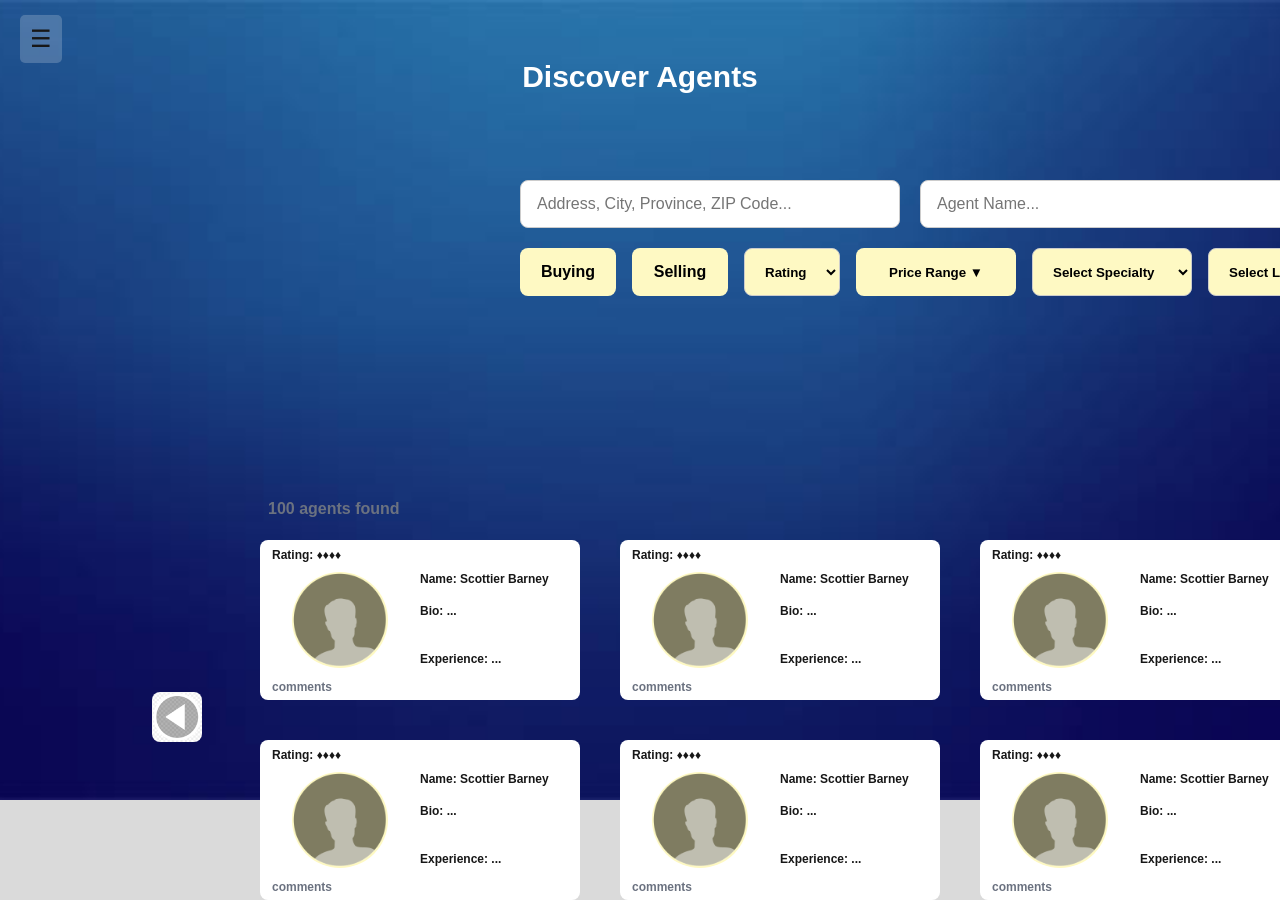
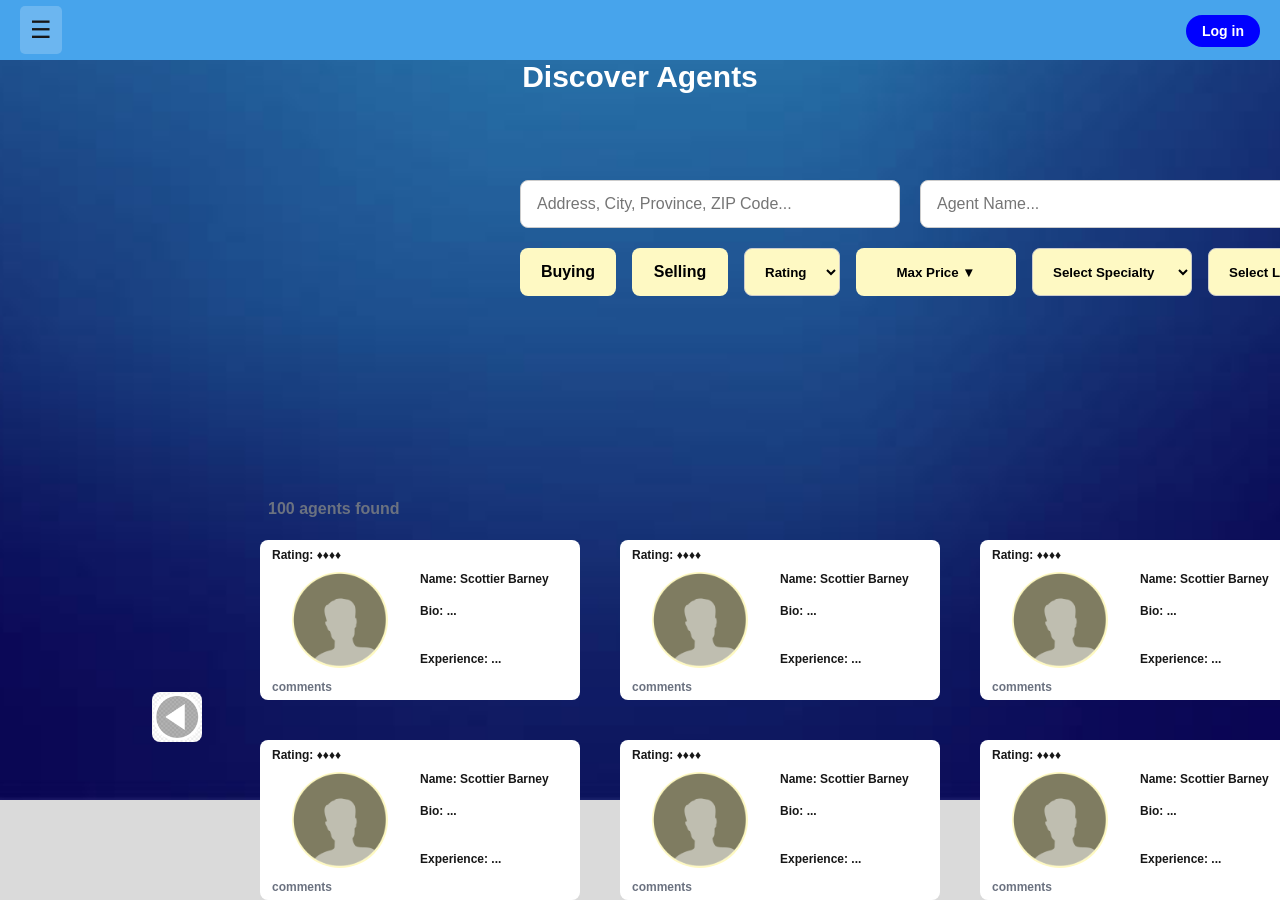
Before and after one commit to nsnow099/real-estate-app, a Next.js app in the folder real-estate-app/: page /realtor in a window 1280 px wide. Shown: the top 900 px of the page. Built offline with nearby package versions, Linux system fonts and the light colour scheme.

Commit message:
fixed some of kev stuff, other small changes

```diff
--- a/real-estate-app/components/popups.tsx
+++ b/real-estate-app/components/popups.tsx
@@ -31,7 +31,10 @@ const HousePopup: React.FC<HousePopupProps> = ({ house, onClose }) => {
   return (
     <div className={styles.overlay} onClick={onClose}>
       <div className={styles.popup} onClick={(e) => e.stopPropagation()}>
-        <button className={styles.closeButton} onClick={onClose}>✖</button>
+        <div className={styles.closeButtonArea} onClick={onClose}>
+          <button className={styles.closeButton} onClick={onClose}>✖</button>
+        </div>
+
 
         <img src={house.image} alt={house.address} className={styles.image} />
 
--- a/real-estate-app/pages/realtor.tsx
+++ b/real-estate-app/pages/realtor.tsx
@@ -3,14 +3,17 @@ import React from 'react';
 import { useState } from "react";
 import styles from '@/styles/realtor.module.css'; // Updated import to match new file name
 import HamburgerMenu from "@/components/HamburgerMenu";
+import LoginButton from "@/components/LoginButton";
+import homeStyles from "@/styles/Home.module.css";
 
 const realtor: React.FC = () => {
 const [price, setPrice] = useState(5000); // Default price
 const [isOpen, setIsOpen] = useState(false); // Dropdown state
   return (
     <div className={`${styles.container} h-screen bg-cover bg-center`}>
-      <header className={styles.header}>
+      <header className={homeStyles.header}>
         <HamburgerMenu /> {/* ✅ Replaces the default icon */}
+        <LoginButton />
       </header>
       <h1 className={styles.title}>Discover Agents</h1>
 
@@ -38,8 +41,12 @@ const [isOpen, setIsOpen] = useState(false); // Dropdown state
         style={{ cursor: "pointer" }} // Makes it look clickable
       />
 
-      <div className={styles.filterButtonBuying} style={{ cursor: "pointer" }}>Buying</div>
-      <div className={styles.filterButtonSelling} style={{ cursor: "pointer" }}>Selling</div>
+      <div className={styles.filterButtonBuying} style={{ cursor: "pointer" }}>
+        Buying
+      </div>
+      <div className={styles.filterButtonSelling} style={{ cursor: "pointer" }}>
+        Selling
+      </div>
       <select className={styles.filterButtonRating}>
         <option value="">Ratings</option>
         <option value="5stars">♦♦♦♦♦</option>
@@ -51,7 +58,7 @@ const [isOpen, setIsOpen] = useState(false); // Dropdown state
       <div className={styles.dropdownContainer}>
         {/* Button to open dropdown */}
         <button className={styles.filterButtonPriceRange} onClick={() => setIsOpen(!isOpen)}>
-        Price Range ▼
+          Max Price ▼
         </button>
         {/* Dropdown content (only shown when isOpen is true) */}
         {isOpen && (
--- a/real-estate-app/styles/HamburgerMenu.module.css
+++ b/real-estate-app/styles/HamburgerMenu.module.css
@@ -1,7 +1,7 @@
 .hamburgerContainer {
-    position: fixed;
-    top: 15px;
-    left: 20px;
+    position: relative;
+    top: 0px;
+    left: 0px;
     z-index: 1000;
   }
 
--- a/real-estate-app/styles/Home.module.css
+++ b/real-estate-app/styles/Home.module.css
@@ -17,10 +17,13 @@
   display: flex;
   justify-content: space-between;
   align-items: center;
-  position: absolute;
-  top: 15px;
+  position: fixed;
+  top: 0px;
   left: 0;
   padding: 10px 20px;
+  z-index: 100;
+  background-color: #47A4EC;
+  height: 60px;
 }
 
 /* Hamburger Menu */
--- a/real-estate-app/styles/ListingTile.module.css
+++ b/real-estate-app/styles/ListingTile.module.css
@@ -9,6 +9,7 @@
 
   .tile:hover {
     transform: scale(1.05);
+    cursor: pointer;
   }
 
   .image {
--- a/real-estate-app/styles/globals.css
+++ b/real-estate-app/styles/globals.css
@@ -40,4 +40,5 @@ main {
 button:hover {
   box-shadow: 0 2px 3px rgb(178, 187, 196);
   position: relative;
+  cursor: pointer;
 }
--- a/real-estate-app/styles/listingSearchPage.css
+++ b/real-estate-app/styles/listingSearchPage.css
@@ -52,6 +52,7 @@
     position: absolute;
     right: 10px;
     top: 12px;
+    cursor: pointer;
 }
 
 .search-filter-group {
```
Also changed, not shown: real-estate-app/styles/Popup.module.css (+21 -12 lines). Lines whose indentation alone changed are shown as unchanged.
